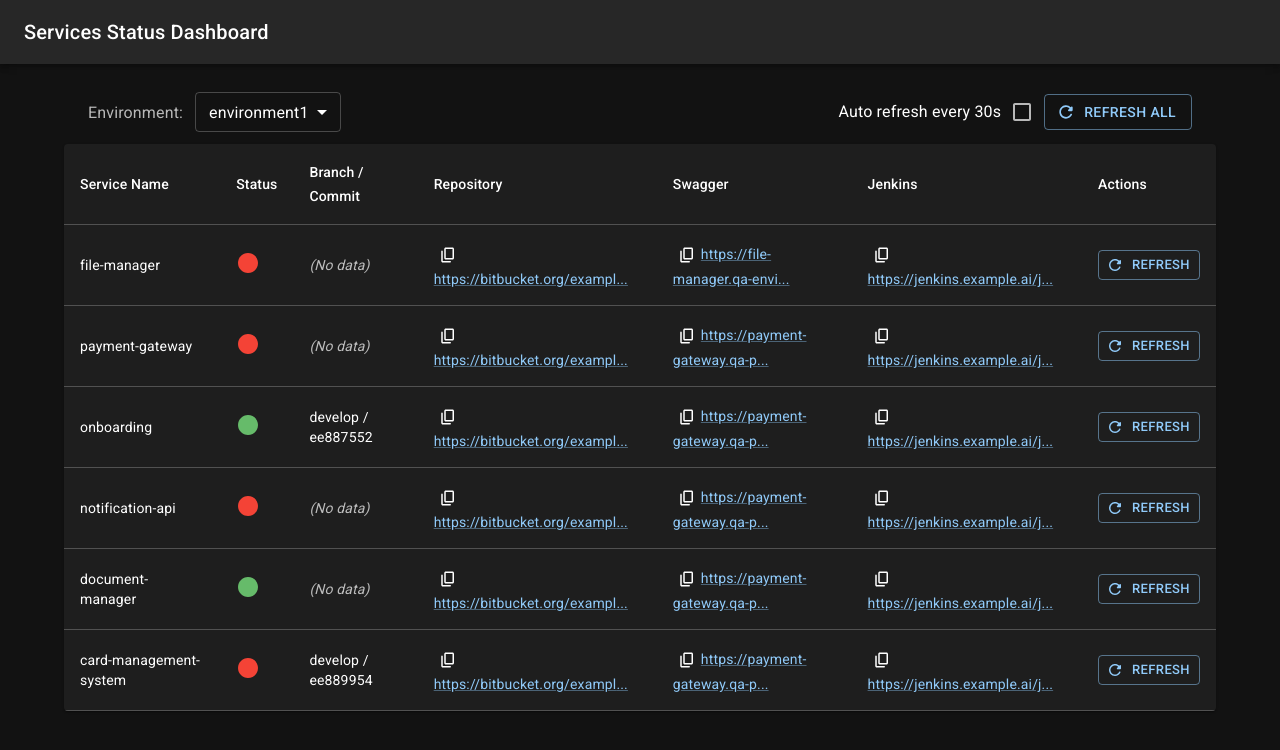
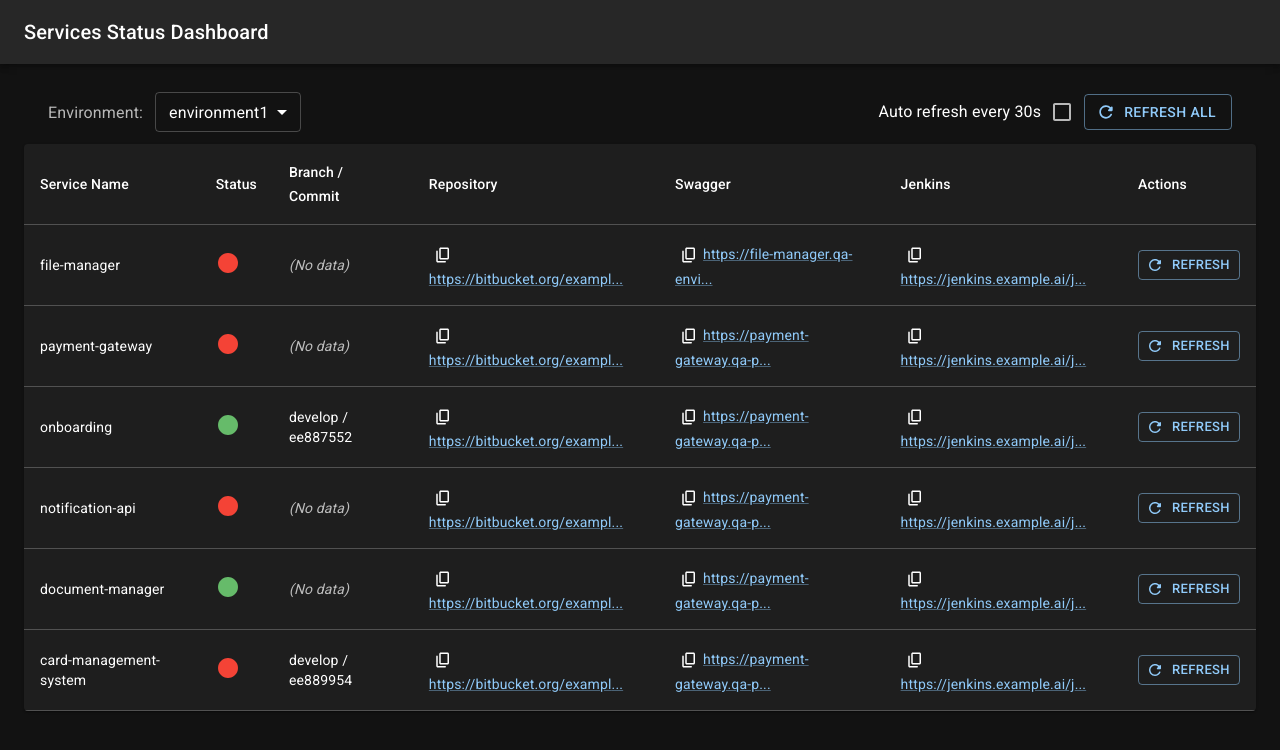
Before and after one commit to tommwrobel/service-status-dashboard, a React (Create React App) app in the folder client/: page / in a window 1280 px wide. Shown: the top 750 px of the page. Built offline with nearby package versions, Linux system fonts and the light colour scheme; the HTML template or start-up script is replaced by a standard one.

Commit message:
fix: fixed container property

```diff
--- a/client/src/components/EnvironmentPage/EnvironmentPage.tsx
+++ b/client/src/components/EnvironmentPage/EnvironmentPage.tsx
@@ -40,7 +40,7 @@ const EnvironmentPage = (): JSX.Element => {
     if (config)
         return (
             <>
-                <Container className="EnvironmentPageContainer">
+                <Container className="EnvironmentPageContainer" maxWidth={false}>
                     <EnvironmentPageBar
                         environments={config?.envs}
                         onEnvironmentChange={setEnvironment}
```
